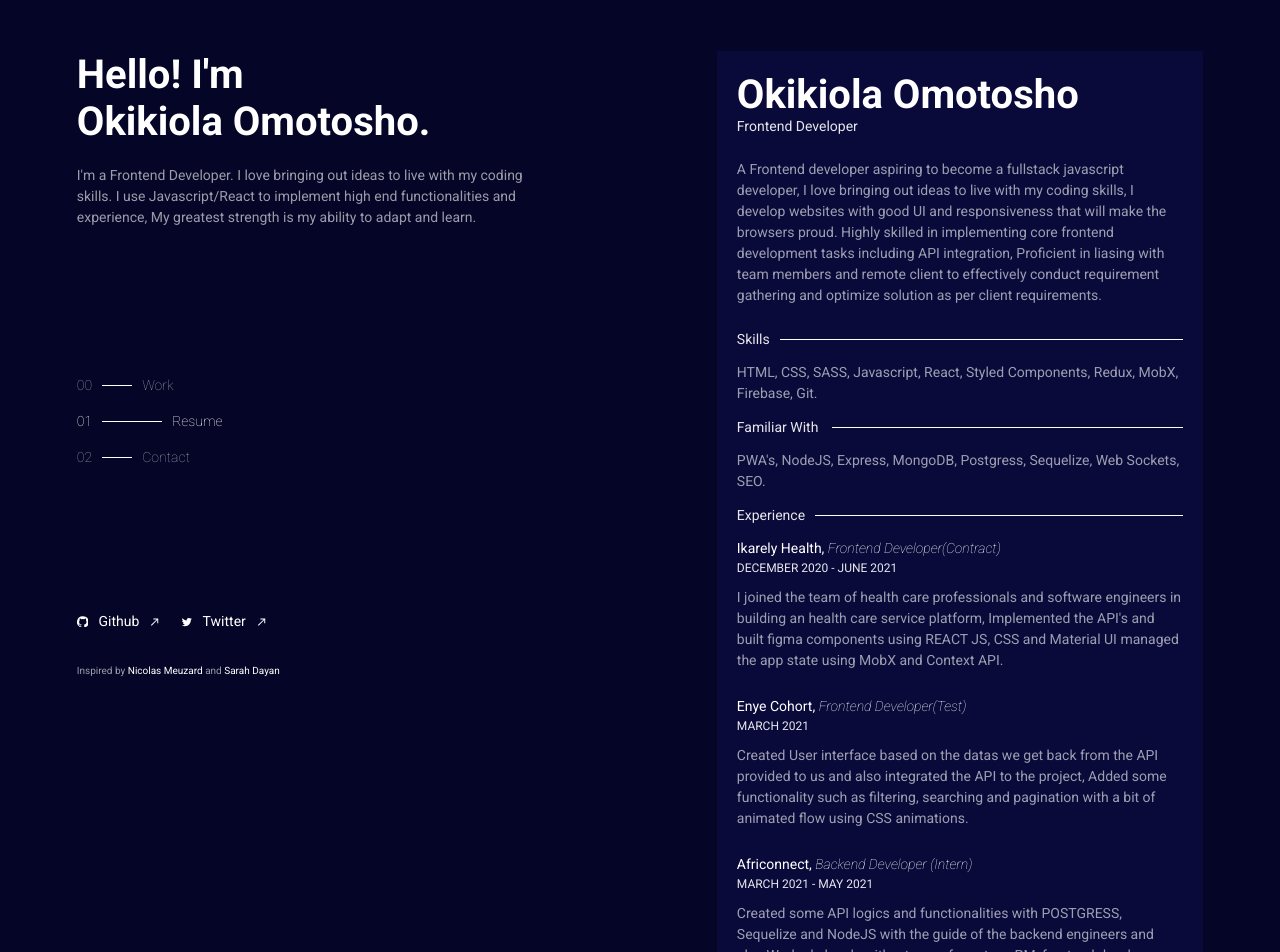
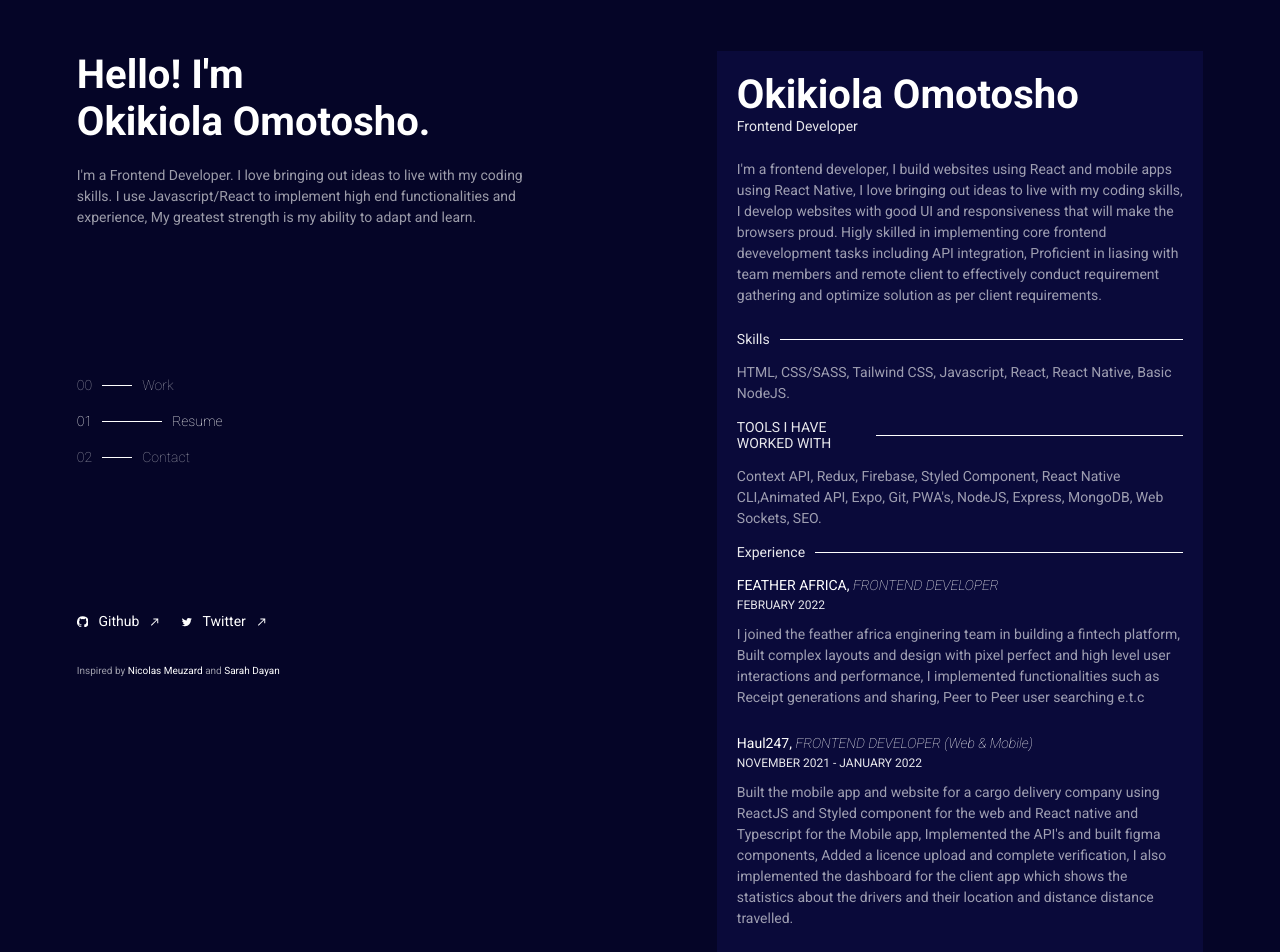
Before and after one commit to omotoshogyro/my-portfolio, a React (Create React App) app: page /resume in a window 1280 px wide. Shown: the top 952 px of the page. Built offline with nearby package versions, Linux system fonts and the light colour scheme.

Commit message:
Added some chnages

```diff
--- a/src/components/Home/Home.css
+++ b/src/components/Home/Home.css
@@ -15,6 +15,9 @@
 .home__intro__body {
   color: rgba(255, 255, 255, 0.6);
   line-height: 1.5;
+}
+.home__intro__body > span{
+  color: #fff
 }
 
 button.explore__btn {
--- a/src/components/Home/Home.js
+++ b/src/components/Home/Home.js
@@ -12,8 +12,8 @@ function Home() {
 
         <div className="home__intro__body">
           I'm a <span>Frontend Developer</span>. I love bringing out ideas to
-          live with my coding skills. I use Javascript/React to implement
-          high end functionalities and experience, My greatest strength is my
+          live with my coding skills. I use Javascript, React and React Native to implement
+          high end functionalities and user experience, My greatest strength is my
           ability to adapt and learn.
         </div>
 
--- a/src/components/Resume/Resume.js
+++ b/src/components/Resume/Resume.js
@@ -16,13 +16,14 @@ function Resume({ menu, changeMenu }) {
 
       <div className="resume__description">
         <p className="word">
-          A Frontend developer aspiring to become a fullstack javascript
-          developer, I love bringing out ideas to live with my coding skills, I
-          develop websites with good UI and responsiveness that will make the
-          browsers proud. Highly skilled in implementing core frontend
-          development tasks including API integration, Proficient in liasing
-          with team members and remote client to effectively conduct requirement
-          gathering and optimize solution as per client requirements.
+        I'm a frontend developer, I build websites using React and mobile apps using React Native, I love bringing out ideas
+        to live with my coding skills, I
+        develop websites with good UI and responsiveness that will make the browsers proud.
+        Higly skilled in implementing core frontend devevelopment
+        tasks including API integration, Proficient in liasing with
+        team members and remote client to effectively conduct requirement gathering
+        and optimize solution as per client
+        requirements.
         </p>
       </div>
 
@@ -33,17 +34,17 @@ function Resume({ menu, changeMenu }) {
         </div>
 
         <div className="section__body">
-          HTML, CSS, SASS, Javascript, React, Styled Components, Redux, MobX, Firebase, Git.
+          HTML, CSS/SASS, Tailwind CSS, Javascript, React, React Native, Basic NodeJS.
         </div>
       </div>
       <div className="skills">
         <div className="section__header">
-          <p className="section__type familiar">Familiar With</p>
+          <p className="section__type familiar">TOOLS I HAVE WORKED WITH</p>
           <div className="horizontal__line"></div>
         </div>
 
         <div className="section__body">
-          PWA's, NodeJS, Express, MongoDB, Postgress, Sequelize, Web Sockets, SEO.
+        Context API, Redux,  Firebase, Styled Component, React Native CLI,Animated API, Expo, Git, PWA's, NodeJS, Express, MongoDB, Web Sockets, SEO.
         </div>
       </div>
 
@@ -56,6 +57,32 @@ function Resume({ menu, changeMenu }) {
         <div className="section__body">
 
         <div className="job">
+            <p className="job__title">
+            FEATHER AFRICA, <span>FRONTEND DEVELOPER</span>
+            </p>
+            <p className="job__duration">FEBRUARY 2022</p>
+            <p className="about__job">
+            I joined the feather africa enginering team in building a fintech platform, Built complex layouts and design
+            with pixel perfect and high level user interactions and performance, I implemented functionalities such as
+            Receipt generations and sharing, Peer to Peer user searching  e.t.c
+            </p>
+          </div>
+
+        <div className="job">
+            <p className="job__title">
+              Haul247, <span>FRONTEND DEVELOPER (Web & Mobile)</span>
+            </p>
+            <p className="job__duration">NOVEMBER 2021 - JANUARY 2022</p>
+            <p className="about__job">
+            Built the mobile app and website for a cargo delivery company using ReactJS and Styled component
+            for the web and React native and Typescript for the Mobile app,  Implemented the API's and built figma
+            components, Added a licence upload and complete verification, I also implemented the dashboard for
+            the client app which shows the statistics about the drivers and their location and distance distance
+            travelled.
+            </p>
+          </div>
+
+          <div className="job">
             <p className="job__title">
               Ikarely health, <span>frontend developer(contract)</span>
             </p>
@@ -104,7 +131,7 @@ function Resume({ menu, changeMenu }) {
 
         <div className="section__body education">
           Bsc. Electrical and Electronics Engineering at Obafemi Awolowo
-          University <span className="education__year">2018 - Present</span>
+          University <span className="education__year">2018 - Till Date</span>
         </div>
       </div>
 
```
